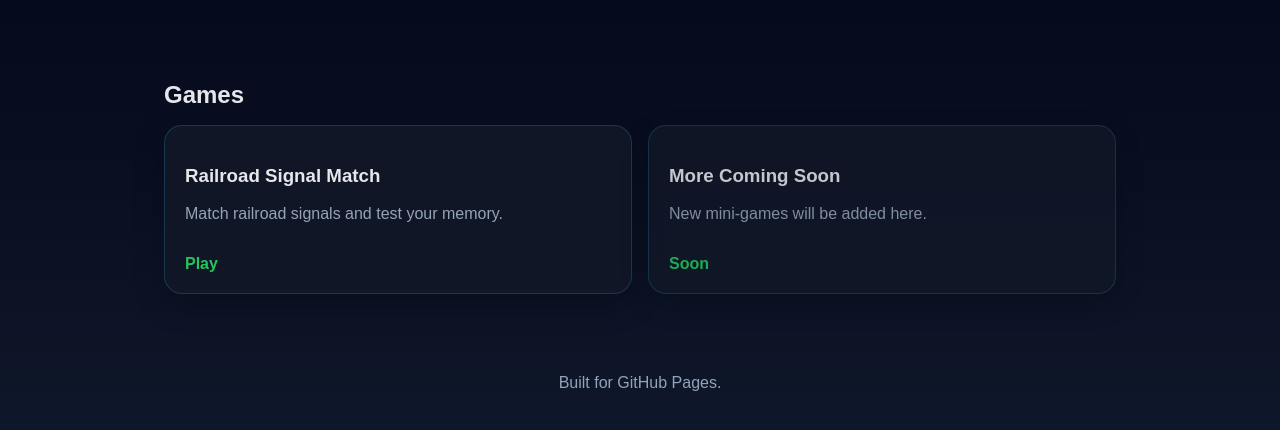
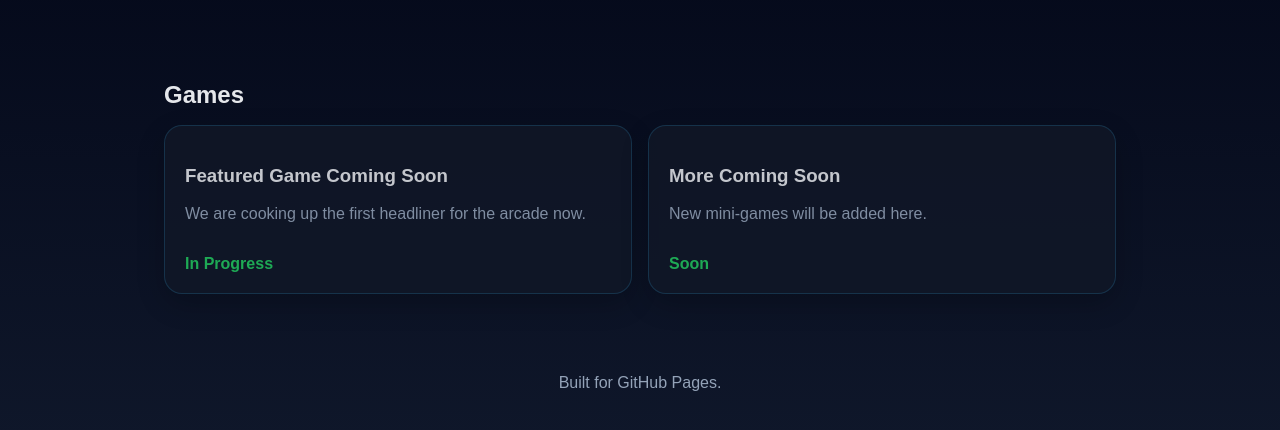
Before and after one commit to dkruse-rgb/Arcade, a plain HTML site: page index.html in a window 1280 px wide. Shown: the part 152-582 px from the top of the page. Drawn offline with Linux system fonts and the light colour scheme.

Commit message:
Pause Railroad Signal Match and update homepage placeholders

```diff
--- a/index.html
+++ b/index.html
@@ -16,11 +16,11 @@
     <section class="games-section">
       <h2>Games</h2>
       <div class="game-grid">
-        <a class="game-card" href="games/railroad-signal-match/index.html">
-          <h3>Railroad Signal Match</h3>
-          <p>Match railroad signals and test your memory.</p>
-          <span>Play</span>
-        </a>
+        <div class="game-card coming-soon">
+          <h3>Featured Game Coming Soon</h3>
+          <p>We are cooking up the first headliner for the arcade now.</p>
+          <span>In Progress</span>
+        </div>
 
         <div class="game-card coming-soon">
           <h3>More Coming Soon</h3>
```
